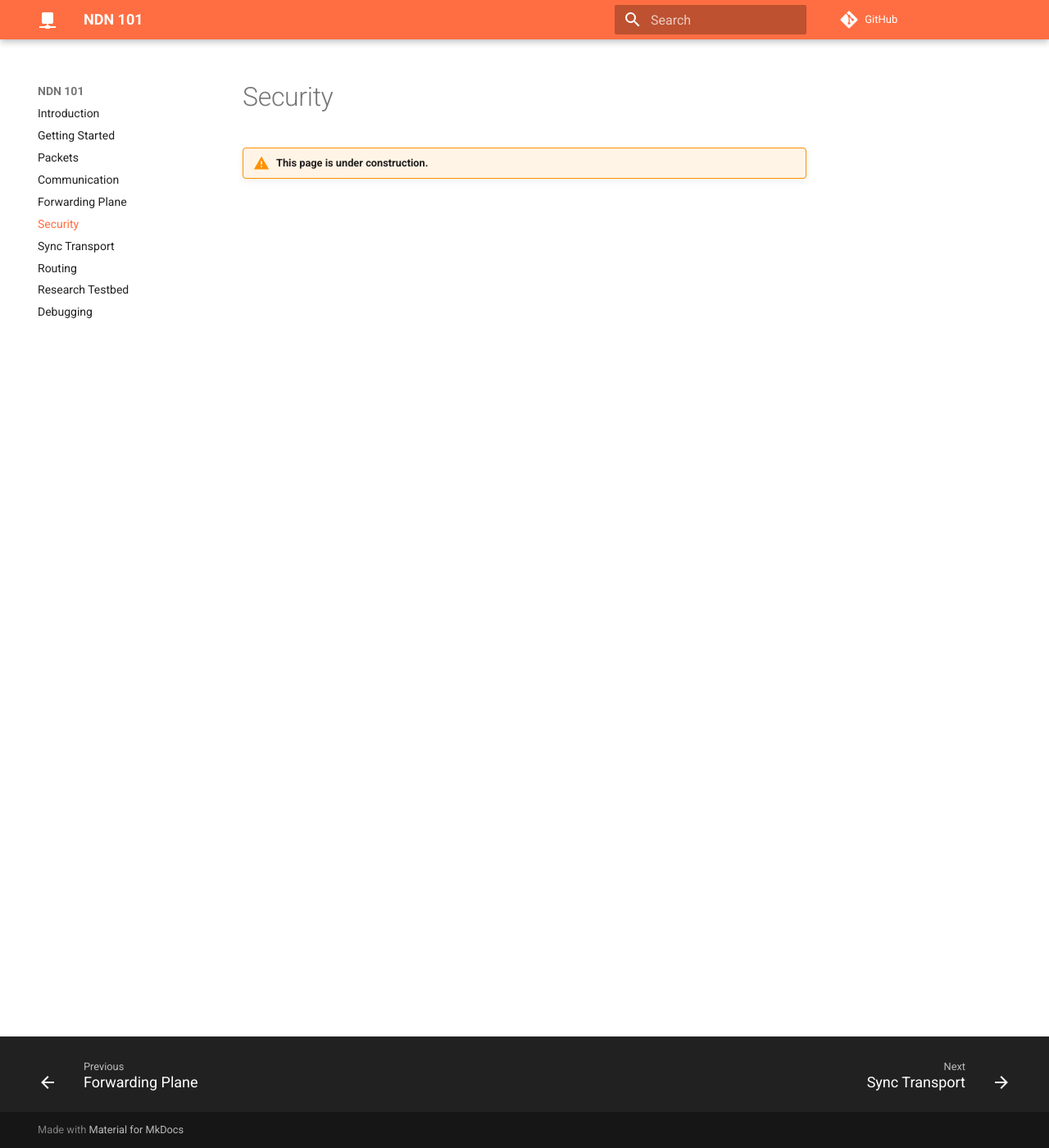
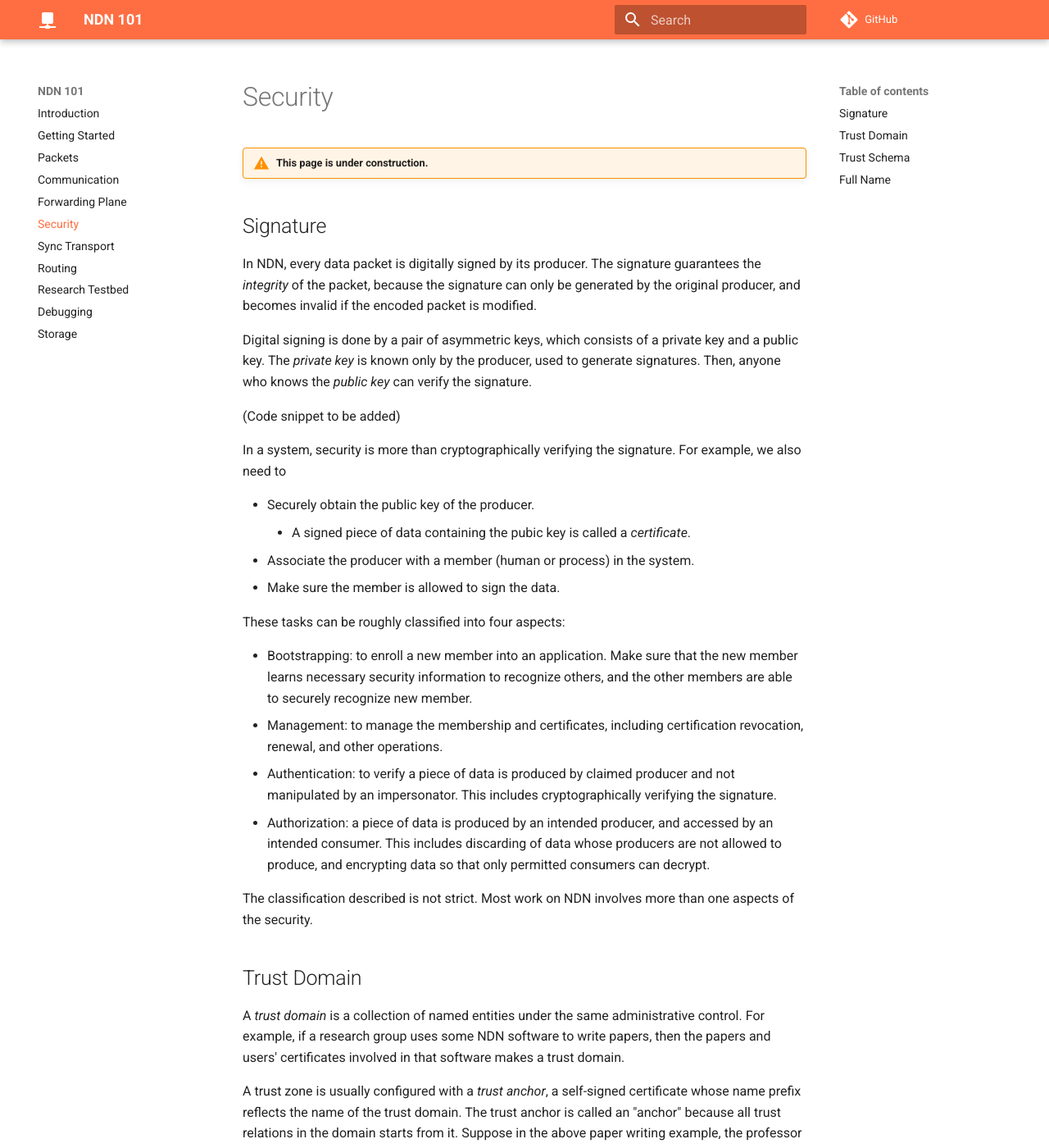
Before and after one commit to named-data/ndn-101, an MkDocs documentation site: the page built from docs/security.md, in a window 1280 px wide and 1400 px high. Shown: the whole window at 82% size. Built offline with MkDocs 1.6.1 and Material for MkDocs 9.7.7, drawn with Linux system fonts in a browser that asks for light colours; comment, search, counter and statistics services are not loaded; some of the changed text lies outside the part shown.

Commit message:
Add security and storage (not finished)

````diff
--- a/docs/security.md
+++ b/docs/security.md
@@ -1,3 +1,80 @@
 # Security
 
 !!! warning "This page is under construction."
+
+## Signature
+
+In NDN, every data packet is digitally signed by its producer.
+The signature guarantees the _integrity_ of the packet,
+because the signature can only be generated by the original producer, and becomes invalid if the encoded packet is modified.
+
+Digital signing is done by a pair of asymmetric keys, which consists of a private key and a public key.
+The _private key_ is known only by the producer, used to generate signatures.
+Then, anyone who knows the _public key_ can verify the signature.
+
+(Code snippet to be added)
+
+In a system, security is more than cryptographically verifying the signature.
+For example, we also need to
+
+-   Securely obtain the public key of the producer.
+    -   A signed piece of data containing the pubic key is called a _certificate_.
+-   Associate the producer with a member (human or process) in the system.
+-   Make sure the member is allowed to sign the data.
+
+These tasks can be roughly classified into four aspects:
+
+-   Bootstrapping: to enroll a new member into an application. Make sure that the new member learns necessary security information to recognize others, and the other members are able to securely recognize new member.
+-   Management: to manage the membership and certificates, including certification revocation, renewal, and other operations.
+-   Authentication: to verify a piece of data is produced by claimed producer and not manipulated by an impersonator.
+    This includes cryptographically verifying the signature.
+-   Authorization: a piece of data is produced by an intended producer, and accessed by an intended consumer.
+    This includes discarding of data whose producers are not allowed to produce, and encrypting data so that only permitted consumers can decrypt.
+
+The classification described is not strict. Most work on NDN involves more than one aspects of the security.
+
+## Trust Domain
+
+A _trust domain_ is a collection of named entities under the same administrative control.
+For example, if a research group uses some NDN software to write papers,
+then the papers and users' certificates involved in that software makes a trust domain.
+
+A trust zone is usually configured with a _trust anchor_, a self-signed certificate whose name prefix reflects the name of the trust domain.
+The trust anchor is called an "anchor" because all trust relations in the domain starts from it.
+Suppose in the above paper writing example, the professor uses an admin certificate to sign student's public key,
+and students uses their own key to sign changes they make to the paper.
+Then, we have the following chain of signing:
+
+``` mermaid
+flowchart LR
+    Admin -->|signs| Student -->|signs| Paper Changes
+```
+
+All signatures start from the admin's certificate if we transitively follow the chain of signing.
+The entity (member or process) that owns the trust anchor has the power to control all trust relations within the trust domain.
+Entities managing the trust relationship of the trust domain (including memberships and roles) are called _controllers_.
+The owner of the trust anchor is always a controller.
+
+(Code snippet to be added)
+
+An application may involve multiple trust domains. _Inter-domain trust relations_ will be established by the controller.
+In the case where pure peer-to-peer trust relation is established, every member is its own controller.
+
+!!! info "Trust Zone"
+    A trust domain isalso called a _trust zone_ in some papers, not to be confused with the hardware trust zone.
+
+## Trust Schema
+
+TBD
+
+## Full Name
+
+The _full name_ of a Data packet is the name of the Data appended with a ImplicitSha256Digest component.
+The digest component contains a SHA256 hash of the whole packet.
+Therefore, if the consumer securely obtains the full name of a packet, it can verifies the integrity by simply computing its hash digest,
+without knowing any key.
+
+This is useful for bootstrapping: one can learn the full name of the new member's certificate out-of-band,
+and then fetch the it through some non-secure channel.
+
+(Code snippet to be added)
--- a/mkdocs.yml
+++ b/mkdocs.yml
@@ -32,6 +32,7 @@ nav:
   - 'routing.md'
   - 'testbed.md'
   - 'debugging.md'
+  - 'storage.md'
 
 markdown_extensions:
   - admonition
````
Also changed, not shown: docs/storage.md (added, +40 -0 lines), 2 other files.
